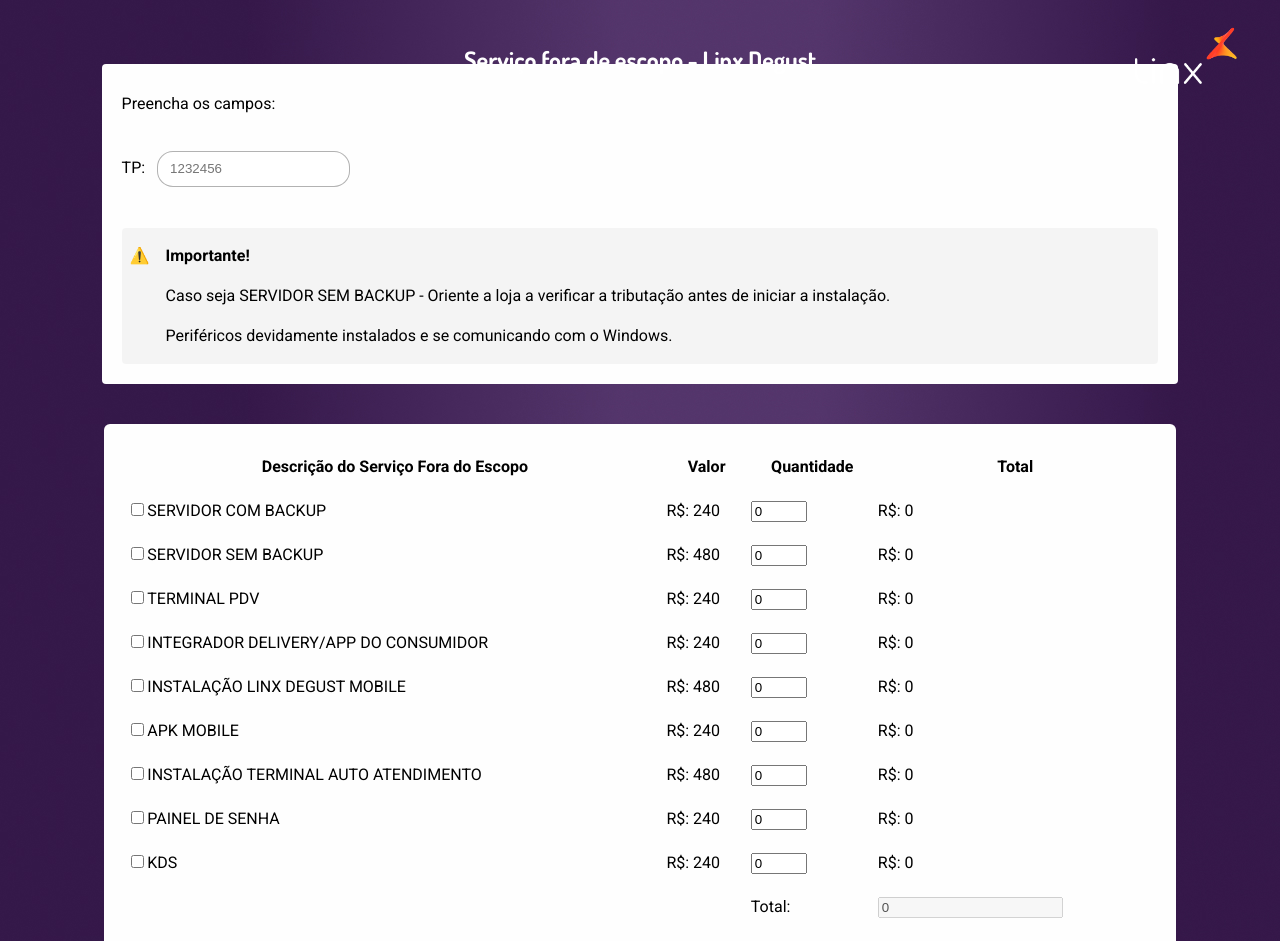
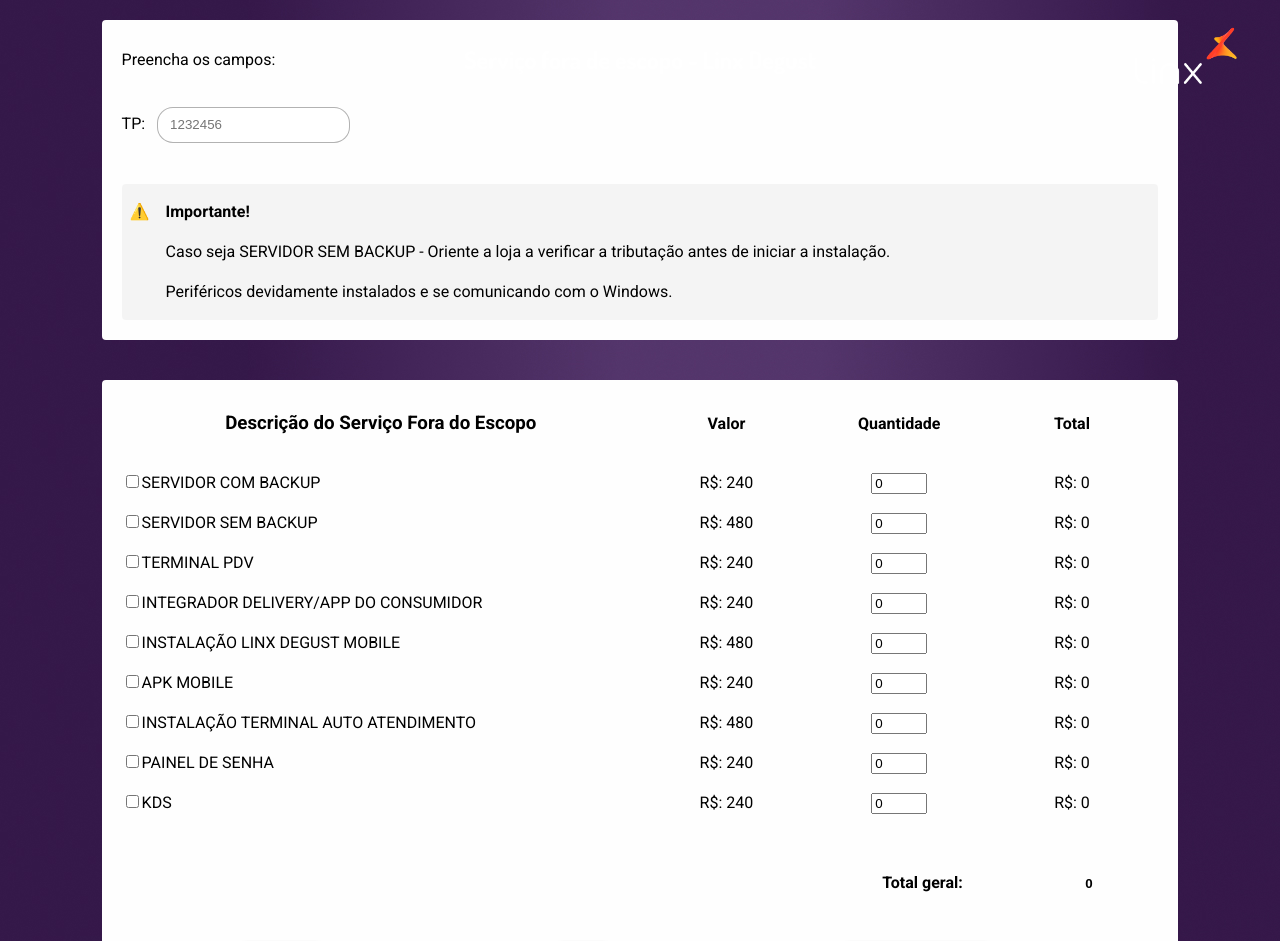
Before and after one commit to AIemao/fora-do-escopo-react, a React (Vite) app: page / in a window 1280 px wide. Shown: the top 941 px of the page. Built offline with nearby package versions, Linux system fonts and the light colour scheme.

Commit message:
refactor: Service form

```diff
--- a/src/components/ServiceForm/ServiceForm.jsx
+++ b/src/components/ServiceForm/ServiceForm.jsx
@@ -1,23 +1,23 @@
+import FormButtons from "../FormButtons/FormButtons";
 import style from "./ServiceForm.module.css";
 
-export default function ServiceForm({ items, handleQuantityChange, total }) {
+export default function ServiceForm({ items, handleQuantityChange, total, handleOpenModal, handleReset, handleOpenEnvioInformacaoModal }) {
   return (
-    <table className={style.tablestriped}>
-      <thead className={style.tablehead}>
-        <tr>
-          <th scope="col">Descrição do Serviço Fora do Escopo</th>
-          <th scope="col">Valor</th>
-          <th scope="col">Quantidade</th>
-          <th scope="col">Total</th>
-        </tr>
-      </thead>
-      <tbody>
+    <div className={style.grid_container}>
+      <div className={style.grid_container_header}>
+        <h3>Descrição do Serviço Fora do Escopo</h3>
+        <div >Valor</div>
+        <div >Quantidade</div>
+        <div >Total</div>
+      </div>
+
+      <div >
         {items.map((item) => (
-          <tr
+          <div
             key={item.id}
-            className={item.id % 2 === 0 ? style.tabledanger : style.tablelight}
+            className={style.grid_container_body}
           >
-            <td>
+            <div >
               <input
                 type="checkbox"
                 name={`n_item${item.id}`}
@@ -30,11 +30,12 @@
               <label className="txt" htmlFor={`inf${item.id}`}>
                 {item.label}
               </label>
-            </td>
-            <td className={`linha${item.id % 2 === 0 ? "02" : "01"}`}>
+            </div>
+
+            <div className={style.grid_product_values}>
               R$: {item.value}
-            </td>
-            <td className={`linha${item.id % 2 === 0 ? "02" : "01"}`}>
+            </div>
+            <div className={style.grid_product_values}>
               <input
                 className={`linha${item.id % 2 === 0 ? "02" : "01"}`}
                 type="number"
@@ -45,30 +46,29 @@
                   handleQuantityChange(item.id, parseInt(e.target.value))
                 }
               />
-            </td>
-            <td className={`linha${item.id % 2 === 0 ? "02" : "01"}`}>
+            </div>
+            <div className={style.grid_product_values}>
               R$: {item.value * item.quantity}
-            </td>
-          </tr>
+            </div>
+          </div>
         ))}
-        <tr className="table-light">
-          <th scope="row"></th>
-          <td className="vazio"></td>
-          <td className="padrao">
-            <label className="txt">Total:</label>
-          </td>
-          <td className="linha02">
+          <div className={style.container_total_price}>
+            <p>Total geral:</p>
+
             <input
-              className="linha02"
               value={total}
               type="number"
-              id="total"
               readOnly
               disabled
             />
-          </td>
-        </tr>
-      </tbody>
-    </table>
+          </div>
+      </div>
+
+      <FormButtons
+          handleOpenModal={handleOpenModal}
+          handleReset={handleReset}
+          handleOpenEnvioInformacaoModal={handleOpenEnvioInformacaoModal}
+        />
+    </div>
   );
 }
--- a/src/components/ServiceForm/ServiceForm.module.css
+++ b/src/components/ServiceForm/ServiceForm.module.css
@@ -1,8 +1,60 @@
-.tablestriped {
-  width: 93%;
+.grid_container {
+  width: 90%;
   padding: 20px;
   margin-top: 40px;
+  border-radius: 4px;
 
   background-color: #fefefe;
   color: #000;
 }
+
+.grid_container_header {
+  display: grid;
+  grid-template-columns: 3fr 1fr 1fr 1fr;
+  font-weight: bold;
+  align-items: center;
+  align-self: center;
+  text-align: center;
+  margin-bottom: 16px;
+}
+
+.grid_container_heade, h3 {
+  margin: 0;
+}
+
+.grid_container_body {
+  display: grid;
+  grid-template-columns: 3fr 1fr 1fr 1fr;
+}
+
+.grid_product_values {
+  text-align: center;
+  align-items: center;
+  align-self: center;
+}
+
+.container_total_price {
+  display: grid;
+  grid-template-columns: 55fr 11fr 1fr;
+  align-items: center;
+  align-self: center;
+  margin-top: 24px;
+  font-weight: bold;
+}
+
+.container_total_price p {
+  grid-column:  2;
+  margin-right: 16px;
+}
+
+.container_total_price input {
+  width: 120px;
+  height: 24px;
+  align-items: center;
+  align-self: center;
+  text-align: center;
+  border: none;
+  background-color: transparent;
+  color: #000;
+  font-weight: bold;
+}
```
